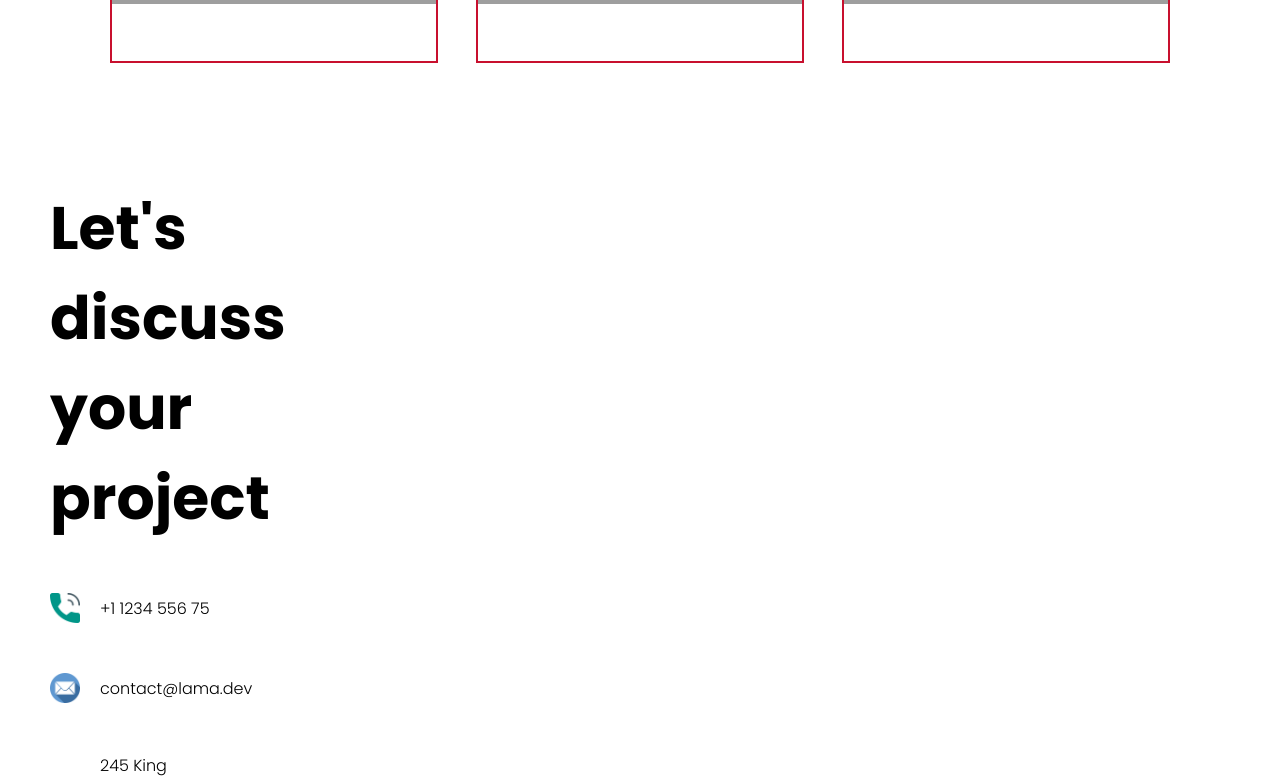
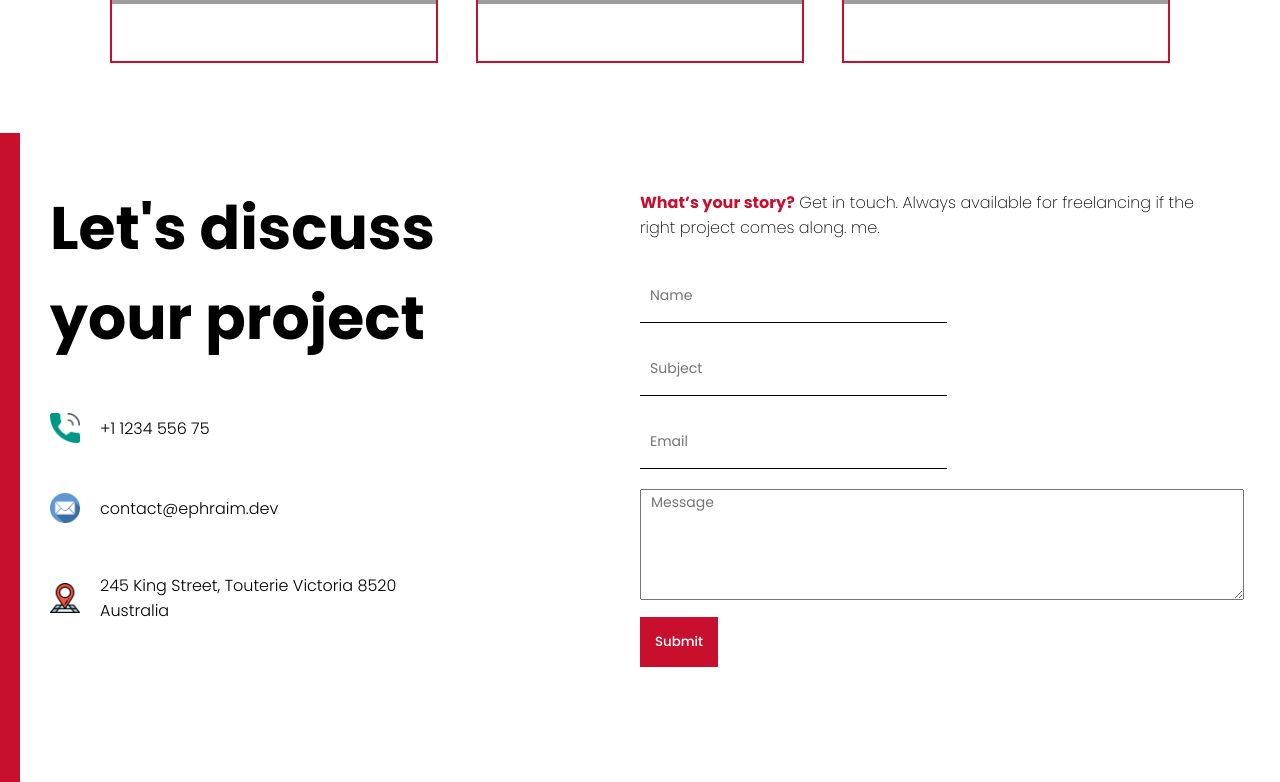
Before and after one commit to ephraim888sun/react-portfokio-website2, a React (Create React App) app: page / in a window 1280 px wide. Shown: the part 2460-3242 px from the top of the page. Built offline with nearby package versions, Linux system fonts and the light colour scheme; grey boxes are pictures that could not be loaded.

Commit message:
update Contact Form with emailjs

```diff
--- a/src/components/contact/Contact.jsx
+++ b/src/components/contact/Contact.jsx
@@ -1,13 +1,30 @@
-import React from 'react'
+import React, { useRef, useState } from 'react'
 import './contact.css'
 import Phone from "../../img/phone.png"
 import Email from "../../img/email.png"
 import Address from "../../img/address.png"
+import emailjs from '@emailjs/browser';
 
 const Contact = () => {
+
+  const formRef = useRef();
+  const [done, setDone] = useState(false);
+
+  const handleSubmit = (e) => {
+    e.preventDefault()
+
+    emailjs.sendForm('service_dn967xa', 'template_c35fosn', formRef.current, 'V7WL-HgD03YQ8C_OR')
+      .then((result) => {
+        console.log(result.text);
+        setDone(true);
+      }, (error) => {
+        console.log(error.text);
+      });
+  }
+
   return (
     <div className='c'>
-      <div className="c-bg">
+      <div className="c-bg"></div>
       <div className="c-wrapper">
         <div className="c-left">
           <h1 className="c-title">Let's discuss your project</h1>
@@ -18,7 +35,7 @@ const Contact = () => {
             </div>
             <div className="c-info-item">
               <img className="c-icon" src={Email} alt="" />
-                contact@lama.dev
+              contact@ephraim.dev
             </div>
             <div className="c-info-item">
               <img className="c-icon" src={Address} alt="" />
@@ -27,10 +44,23 @@ const Contact = () => {
           </div>
         </div>
 
-          <div className="c-right"></div>
+        <div className="c-right">
+          <p className="c-desc">
+            <b>What’s your story?</b> Get in touch. Always available for
+            freelancing if the right project comes along. me.
+          </p>
+          <form ref={formRef} onSubmit={handleSubmit}>
+            <input type="text" placeholder='Name' name='user_name' />
+            <input type="text" placeholder='Subject' name='user_subject' />
+            <input type="text" placeholder='Email' name='user_email' />
+            <textarea rows="5" placeholder='Message' name="message" />
+            <button>Submit</button>
+            {done && "Thank you..."}
+          </form>
         </div>
       </div>
     </div>
+
   )
 }
 
--- a/src/components/contact/contact.css
+++ b/src/components/contact/contact.css
@@ -7,6 +7,8 @@
     width: 20px;
     height: 100%;
     position: absolute;
+    background-color: #C8102E;
+
 }
 
 .c-wrapper {
@@ -16,6 +18,14 @@
 
 .c-left {
     flex: 1;
+}
+
+.c-right {
+    flex: 1;
+    display: flex;
+    flex-direction: column;
+    align-items: center;
+    justify-content: center;
 }
 
 .c-title {
@@ -37,6 +47,41 @@
     margin-right: 20px;
 }
 
-.c-right {
-    flex: 1;
+.c-desc {
+    font-weight: 200;
 }
+
+form {
+    margin-top: 20px;
+
+}
+
+input {
+    width: 50%;
+    height: 50px;
+    border: none;
+    border-bottom: 1px solid black;
+    margin: 10px 0px;
+    font-size: 14px;
+    padding-left: 10px;
+}
+
+textarea {
+    width: 100%;
+    margin: 10px 0px;
+    font-size: 14px;
+    padding-left: 10px;
+}
+
+button {
+    border: none;
+    padding: 15px;
+    background-color: #C8102E;
+    color: white;
+    font-weight: 500;
+    cursor: pointer;
+}
+
+b {
+    color: #C8102E;
+}
```
Lines whose indentation alone changed are shown as unchanged.
